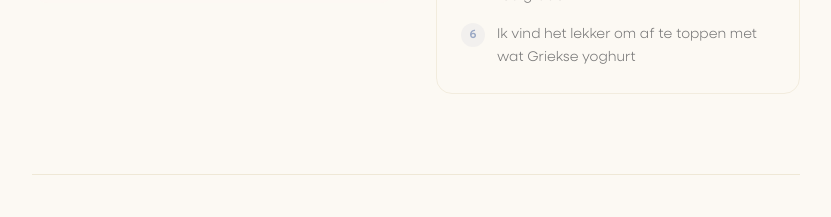
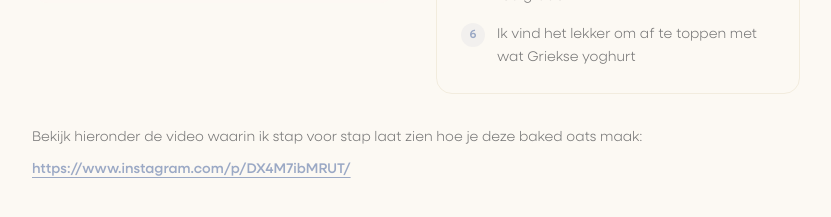
Before and after one commit to jobw96/danique-kwakman-b24f488a, a React (Vite) app: page /recepten/baked-oats-met-frambozen in a window 1280 px wide. Shown: the part 1280-1497 px from the top of the page, without its empty margins (224-1055 px from the left). Built offline with nearby package versions, Linux system fonts and the light colour scheme.

Commit message:
Changes
Co-authored-by: jobw96 <245396030+jobw96@users.noreply.github.com>

```diff
--- a/src/pages/ReceptDetail.tsx
+++ b/src/pages/ReceptDetail.tsx
@@ -102,6 +102,30 @@ const ReceptDetail = () => {
             {recipe.afterNote && (
               <p className="text-muted-foreground text-sm italic mt-6">{recipe.afterNote}</p>
             )}
+
+            {recipe.notes && recipe.notes.length > 0 && (
+              <div className="mt-8 space-y-4">
+                {recipe.notes.map((note, i) => (
+                  <p key={i} className="text-muted-foreground text-sm leading-relaxed">{note}</p>
+                ))}
+              </div>
+            )}
+
+            {recipe.videoUrl && (
+              <div className="mt-8">
+                {recipe.videoText && (
+                  <p className="text-muted-foreground text-sm leading-relaxed mb-2">{recipe.videoText}</p>
+                )}
+                <a
+                  href={recipe.videoUrl}
+                  target="_blank"
+                  rel="noopener noreferrer"
+                  className="text-primary text-sm font-medium underline underline-offset-4 break-all"
+                >
+                  {recipe.videoUrl}
+                </a>
+              </div>
+            )}
           </FadeIn>
 
           {/* Andere recepten */}
```
